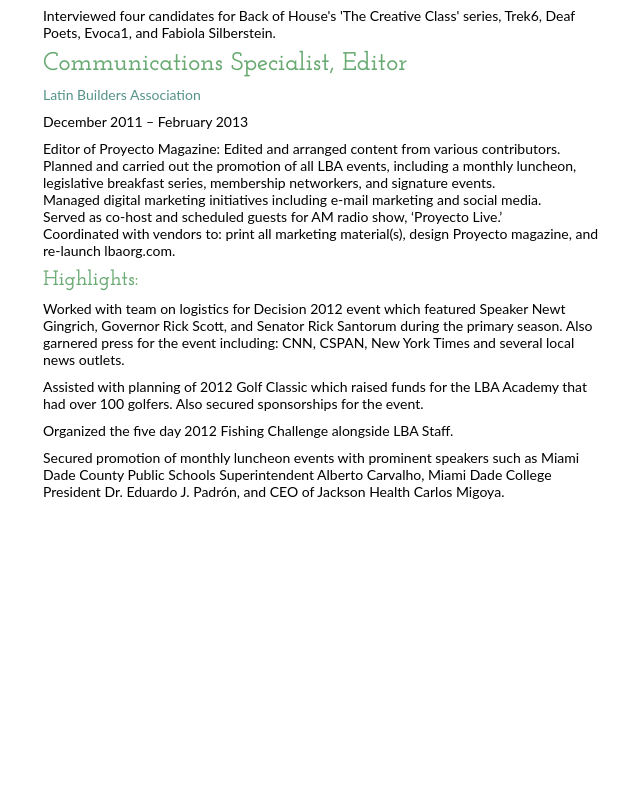
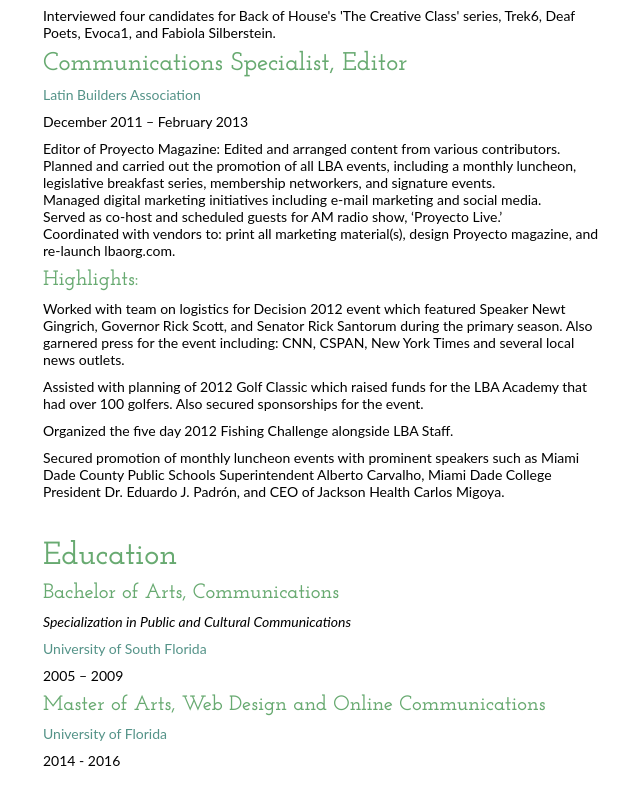
Before and after one commit to tinadominguez/project_resume_dominguez_cristina, a plain HTML site: page index.html in a window 1280 px wide. Shown: the part 2307-3096 px from the top of the page, without its empty margins (277-917 px from the left). Before the commit the page ends 2827 px from the top, so only its background shows below. Drawn offline with Linux system fonts and the light colour scheme.

Commit message:
Added Education
Formatted copy for Education

```diff
--- a/css/main.css
+++ b/css/main.css
@@ -73,3 +73,11 @@ article {
     margin-left: auto;
     margin-right: auto;
 }
+
+section {
+    max-width: 600px;
+    padding: 10px;
+    align-content: center;
+    margin-left: auto;
+    margin-right: auto;
+}
--- a/index.html
+++ b/index.html
@@ -80,6 +80,16 @@ Coordinated with vendors to: print all marketing material(s), design Proyecto ma
 <p>Secured promotion of monthly luncheon events with prominent speakers such as Miami Dade County Public Schools Superintendent Alberto Carvalho, Miami Dade College President Dr. Eduardo J. Padrón, and CEO of Jackson Health Carlos Migoya. </p>
     </article>
     <section>
+        <h1>Education</h1>
+        <h3>Bachelor of Arts, Communications</h3>
+<p><em>Specialization in Public and Cultural Communications</em></p>
+<p><a href="http://www.usf.edu/" target="_blank">University of South Florida</a></p>
+<p>2005 – 2009 </p>
+
+<h3>Master of Arts, Web Design and Online Communications</h3>
+<p><a href="http://webdesign.jou.ufl.edu/" target="_blank">University of Florida</a>
+<p>2014  - 2016</p>
+
 
     </section>
     </main>
```
